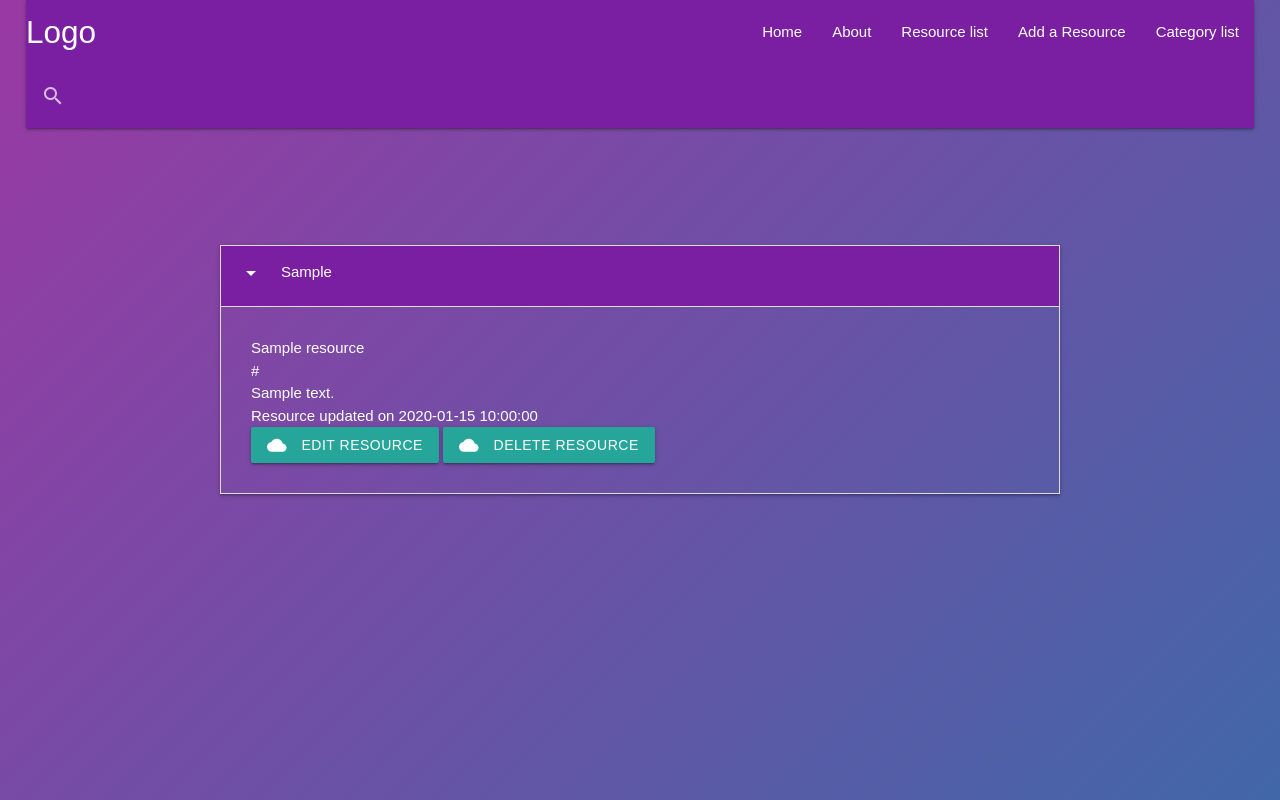
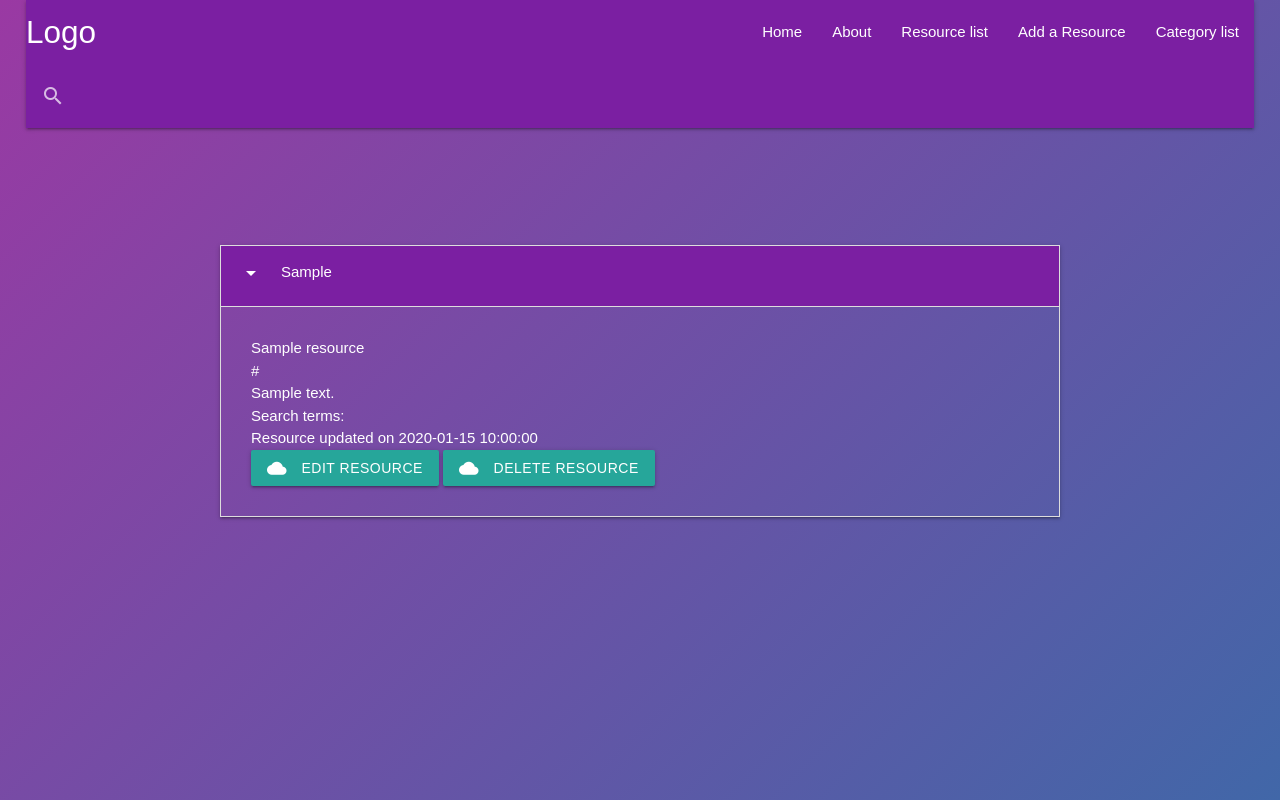
Before and after one commit to Mismiles/clinical-search-tool, a Flask app: page /resourcelist in a window 1280 px wide, after a click that opens the changed part. Run offline with Flask 2, Linux system fonts and the light colour scheme; a database or web service that is not in the repository returns one stand-in record (values such as "Sample title"); some libraries are stand-ins or nearby versions.

Commit message:
added 'search terms' field to form in 'addresource' and 'editresource', added 'search' function to 'app.py'

```diff
--- a/app.py
+++ b/app.py
@@ -86,6 +86,7 @@ def updateresource(resource_id):
         'resource_name':request.form.get('resource_name'),
         'resource_link':request.form.get('resource_link'),
         'resource_description': request.form.get('resource_description'),
+        'searchterms': request.form.get('searchterms'),
         'resource_updated': request.form.get('resource_updated')
     })
     return redirect(url_for('resourcelist'))
@@ -95,6 +96,13 @@ def delete_resource(resource_id):
     mongo.db.resource.remove({'_id': ObjectId(resource_id)})
     return redirect(url_for('resourcelist'))
 
+@app.route('/search', methods = ['GET', 'POST'])
+def search():
+  search = request.form.get("search")
+  resources = list(mongo.db.resource.find({"$text": {"$search": search}}))
+  return render_template('resourcelist.html', resources=resources)
+
+
 if __name__ == "__main__":
     app.run(host=os.environ.get("IP"),
             port=int(os.environ.get("PORT")),
--- a/templates/addresource.html
+++ b/templates/addresource.html
@@ -33,8 +33,8 @@
     </div>
         <div class="input-field col s12">
         <i class="material-icons prefix">search</i>
-        <input id="search_terms" name="search_terms" type="text" class="validate">
-        <label for="icon_prefix">Search terms (space between each word)</label>
+        <input id="searchterms" name="searchterms" type="text" class="validate">
+        <label for="icon_prefix">Search Terms (separate by a comma)</label>
     </div>
     <div class="input-field col s12">
         <i class="material-icons prefix">date_range</i>
--- a/templates/base.html
+++ b/templates/base.html
@@ -37,9 +37,9 @@
   </ul>
 <nav>
 <div class="nav-wrapper purple purple darken-2">
-    <form class="search-bar">
+    <form action="{{ url_for('search')}}" method="POST" class="search-bar">
         <div class="input-field">
-          <input id="search" type="search" required>
+          <input name="search" id="search" type="search" required>
           <label class="label-icon" for="search"><i class="material-icons">search</i></label>
           <i class="material-icons">close</i>
         </div>
--- a/templates/editresource.html
+++ b/templates/editresource.html
@@ -36,6 +36,11 @@
         <label for="icon_prefix">Description of resource</label>
     </div>
     <div class="input-field col s12">
+        <i class="material-icons prefix">search</i>
+        <input id="searchterms" name="searchterms" type="text" class="validate" value="{{resource.search1}}">
+        <label for="icon_prefix">Searchterms</label>
+    </div>
+    <div class="input-field col s12">
         <i class="material-icons prefix">date_range</i>
         <input id="resource_updated" name="resource_updated" type="text" class="datepicker">
         <label for="icon_prefix">Select the date you updated the resource</label>
--- a/templates/index.html
+++ b/templates/index.html
@@ -7,8 +7,8 @@
 		<h2>Enter search term below!</h2>
 		<div class="search-box">
 			<div class="search-icon"><i class="fa fa-search search-icon"></i></div>
-			<form action="" class="search-form">
-				<input type="text" placeholder="Search" id="searchbox" autocomplete="off">
+			<form action="{{ url_for('search')}}" method="POST" class="search-bar">
+				<input type="search" placeholder="Search" name="searchbox" id="searchbox" autocomplete="off">
 			</form>
 			<svg class="search-border" version="1.1" xmlns="http://www.w3.org/2000/svg" xmlns:xlink="http://www.w3.org/1999/xlink" xmlns:a="http://ns.adobe.com/AdobeSVGViewerExtensions/3.0/" x="0px" y="0px" viewBox="0 0 671 111" style="enable-background:new 0 0 671 111;"
 			 xml:space="preserve">
--- a/templates/resourcelist.html
+++ b/templates/resourcelist.html
@@ -16,6 +16,7 @@
     <p>{{resource.resource_name}}</p>
     <a href="{{resource.resource_link}}" target="_blank">{{resource.resource_link}}</a>
     <p>{{resource.resource_description}}</p>
+    <p>Search terms: {{resource.searchterms}}</p>
     <p>Resource updated on {{resource.resource_updated}}</p>
     <a href="{{url_for('editresource', resource_id=resource._id)}}" class="waves-effect waves-light btn btn small"><i class="material-icons left">cloud</i>Edit resource</a>
     <a href="{{url_for('delete_resource', resource_id=resource._id)}}" class="waves-effect waves-light btn btn small"><i class="material-icons left">cloud</i>Delete resource</a>
```
